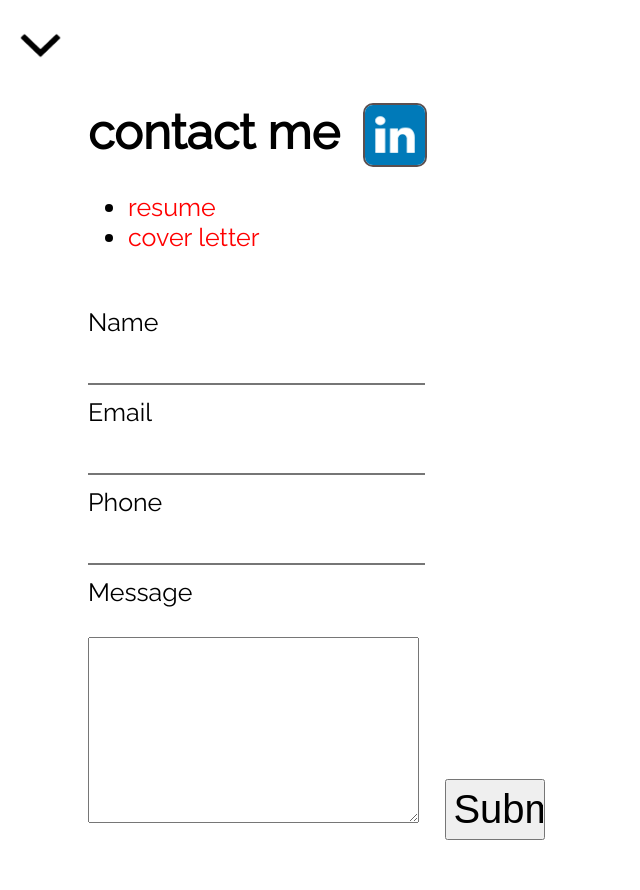
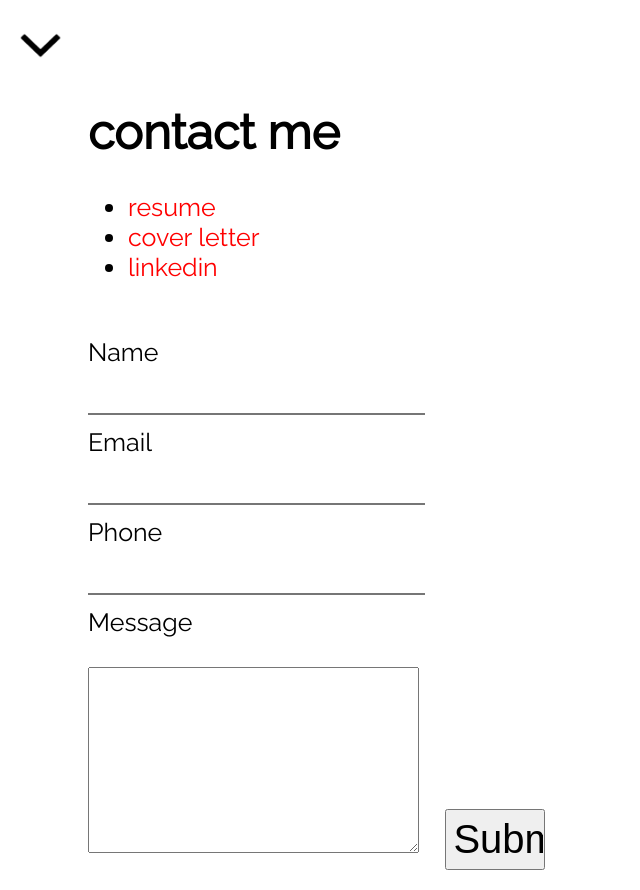
Before and after one commit to qetennyson/portfolio, a plain HTML site: page contact.html in a window 1280 px wide. Shown: the whole page, without its empty margins (0-640 px from the left). Before the commit the page ends 860 px from the top, so only its background shows below. Drawn offline with nearby package versions, Linux system fonts and the light colour scheme.

Commit message:
made linkedin button a hyperlink instead of image

```diff
--- a/contact.html
+++ b/contact.html
@@ -36,10 +36,12 @@
 
   <h1>contact me</h1>
   <div id="contact">
-    <a href="https://www.linkedin.com/in/quincy-tennyson-6a339b8b?trk=hp-identity-name"><img id="linkedin" src="linkedin.png" alt="LinkedIn"></a>
+  <!--  <a href="https://www.linkedin.com/in/quincy-tennyson-6a339b8b?trk=hp-identity-name"><img id="linkedin" src="linkedin.png" alt="LinkedIn"></a> !-->
     <ul>
       <li class="contact-list"><a href="Quincy_Tennyson_Resume.pdf">resume</a></li>
       <li class="contact-list"><a href="Farm%Credit%Cover%Letter.pdf">cover letter</a></li>
+      <li class="contact-list"><a href="https://www.linkedin.com/in/quincy-tennyson-6a339b8b?trk=hp-identity-name">linkedin</a></li>
+
     </ul>
     <br>
 
```
